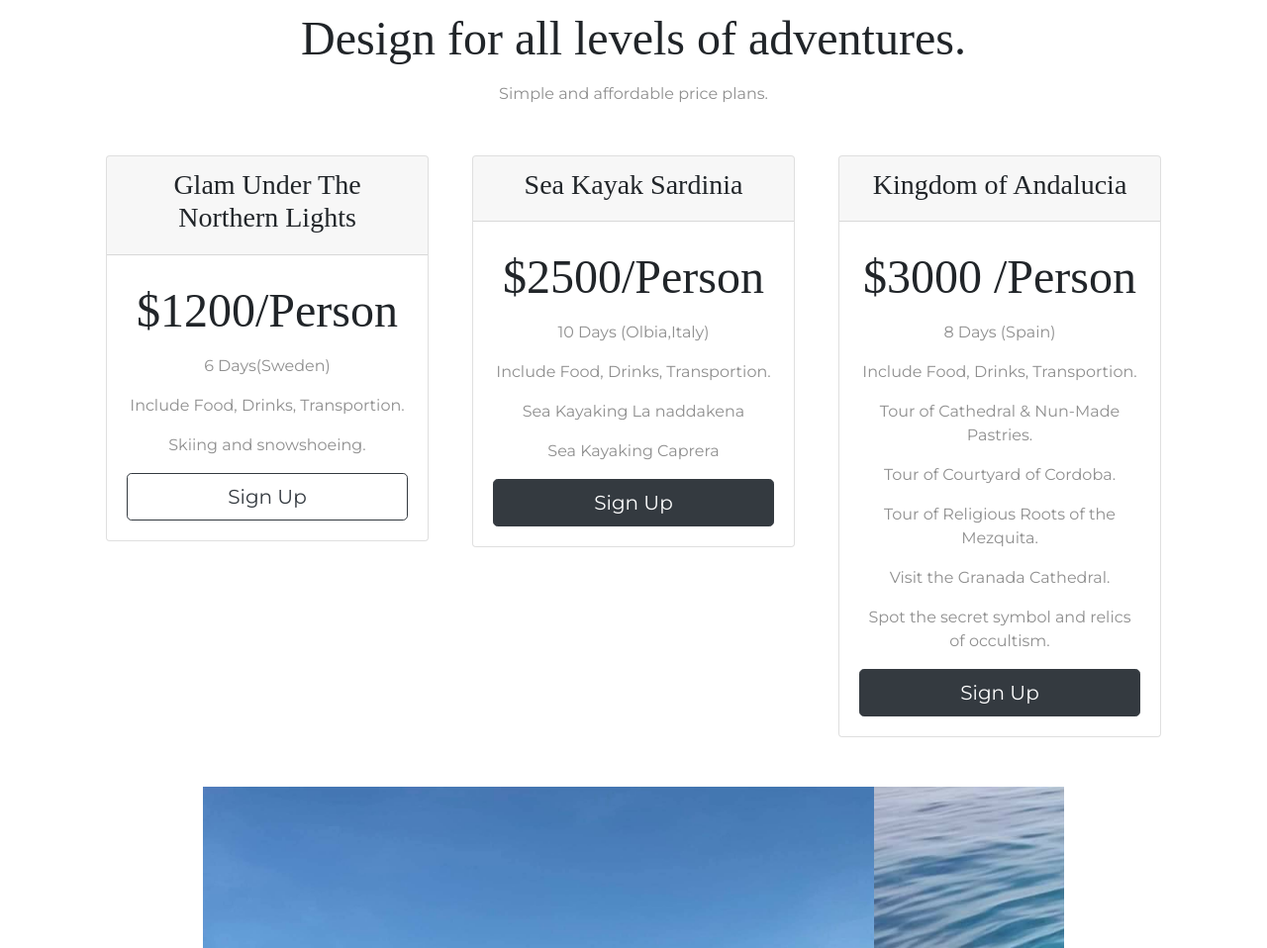
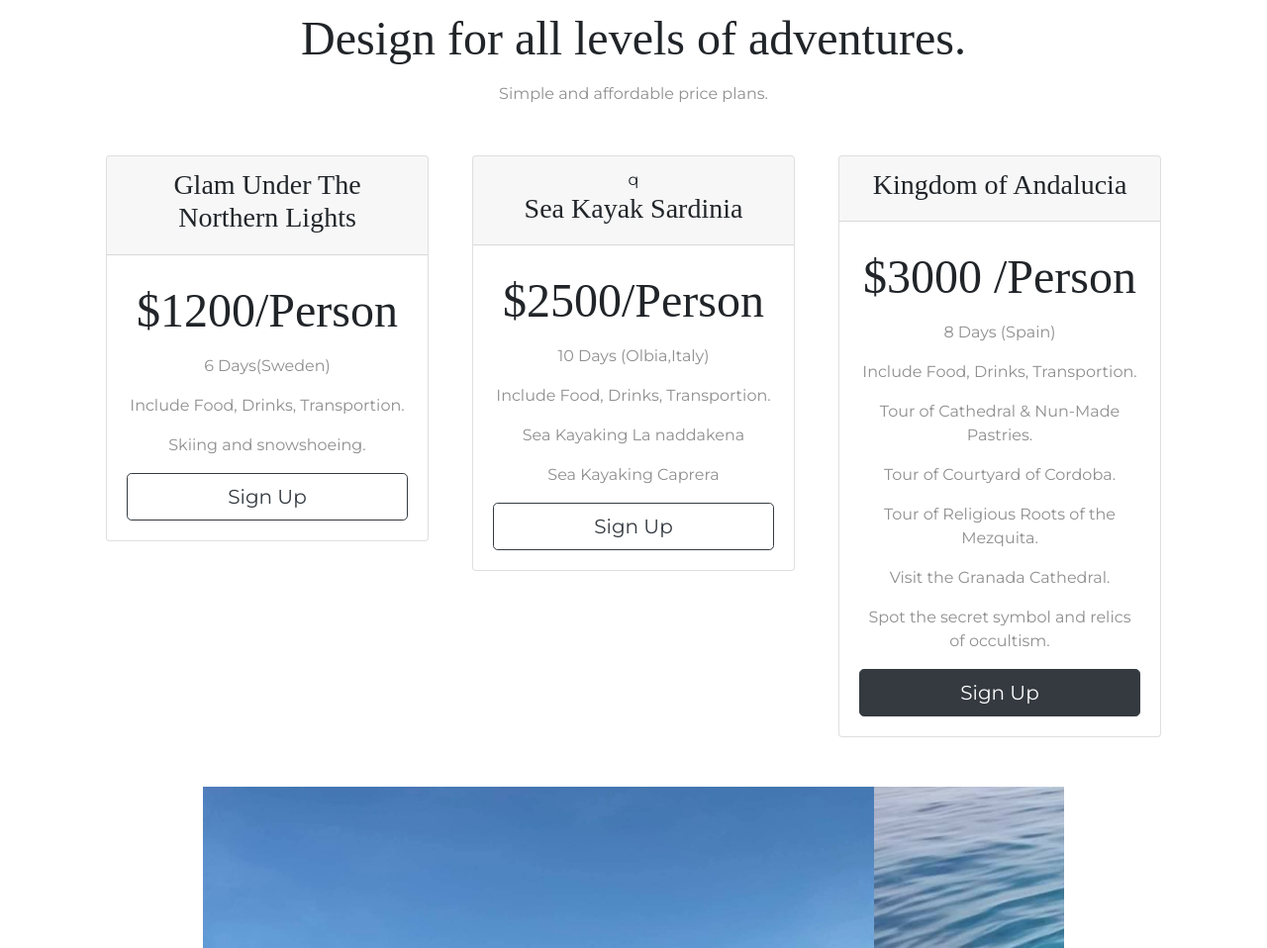
Before and after one commit to maiyopabz/Travel-pathCompleted-Website, a plain HTML site: page index.html in a window 1280 px wide. Shown: the part 1914-2872 px from the top of the page at 99% size. Drawn offline with nearby package versions, Linux system fonts and the light colour scheme.

Commit message:
Sign up link

```diff
--- a/index.html
+++ b/index.html
@@ -233,14 +233,14 @@
             <p>6 Days(Sweden)</p>
             <p>Include Food, Drinks, Transportion.</p>
             <p>Skiing and snowshoeing.</p>
-            <button class="btn btn-lg btn-block btn-outline-dark" type="button">Sign Up</button>
+            <a class="btn btn-lg btn-block btn-outline-dark" href="contact.html" >Sign Up</a>
           </div>
         </div>
       </div>
 
       <div class="pricing-column col-lg-4 col-md-6">
         <div class="card">
-          <div class="card-header">
+          <div class="card-header">q
             <h3>Sea Kayak Sardinia</h3>
           </div>
           <div class="card-body">
@@ -249,7 +249,7 @@
             <p>Include Food, Drinks, Transportion.</p>
             <p>Sea Kayaking La naddakena </p>
             <p>Sea Kayaking Caprera</p>
-            <button class="btn btn-lg btn-block btn-dark" type="button">Sign Up</button>
+            <a class="btn btn-lg btn-block btn-outline-dark" href="contact.html" >Sign Up</a>
           </div>
         </div>
       </div>
@@ -268,7 +268,7 @@
             <p>Tour of Religious Roots of the Mezquita.</p>
             <p>Visit the Granada Cathedral.</p>
             <p>Spot the secret symbol and relics of occultism.</p>
-            <button class="btn btn-lg btn-block btn-dark" type="button">Sign Up</button>
+            <a class="btn btn-lg btn-block btn-dark" href="contact.html">Sign Up</a>
 
           </div>
         </div>
```
